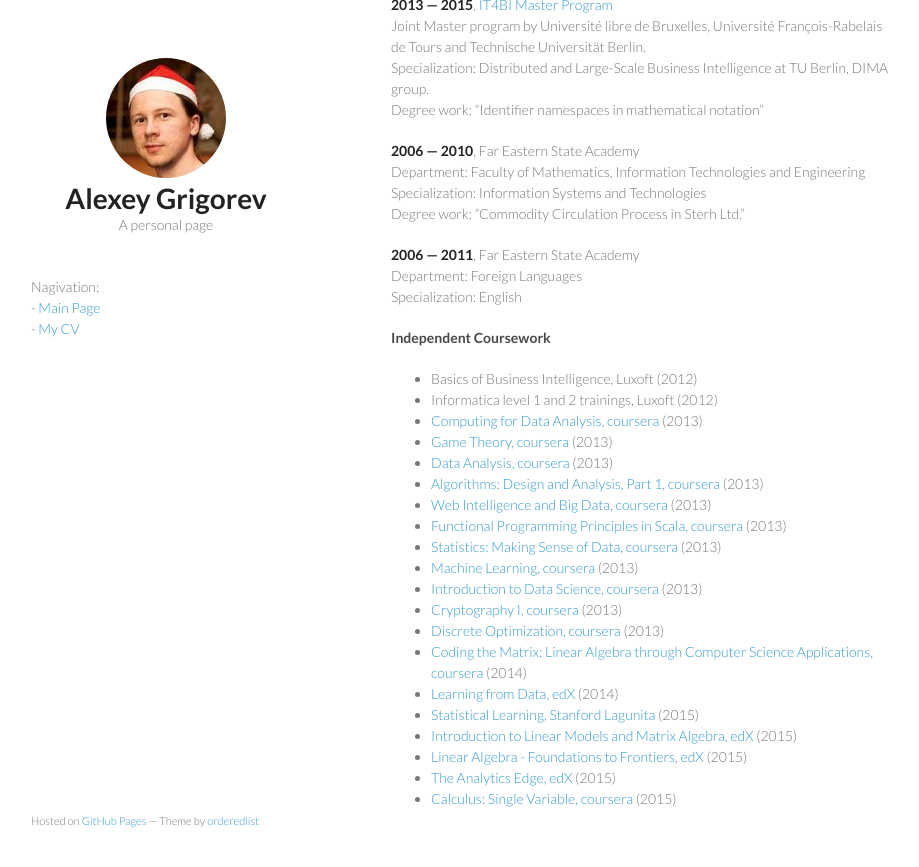
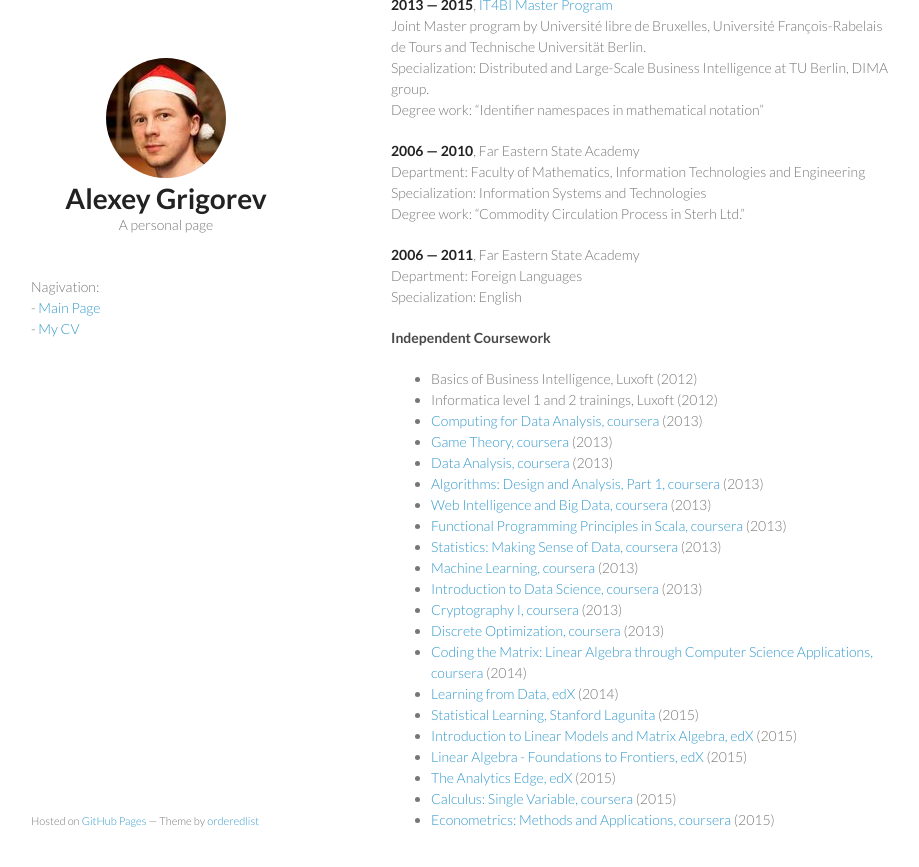
Before and after one commit to alexeygrigorev/alexeygrigorev.github.io, a Jekyll site: the page built from cv.md, in a window 1280 px wide and 900 px high, scrolled down 2679 px. Shown: the top 867 px of the window, without its empty margins (179-1098 px from the left). Built offline with Jekyll 4.4.1, drawn with Linux system fonts in a browser that asks for light colours.

Commit message:
Update cv.md

```diff
--- a/cv.md
+++ b/cv.md
@@ -178,3 +178,4 @@ Specialization: English<br/>
 - [Linear Algebra - Foundations to Frontiers, edX](https://www.edx.org/course/linear-algebra-foundations-frontiers-utaustinx-ut-5-02x) (2015)
 - [The Analytics Edge, edX](https://www.edx.org/course/analytics-edge-mitx-15-071x-0) (2015)
 - [Calculus: Single Variable, coursera](https://www.coursera.org/course/calcsing) (2015)
+- [Econometrics: Methods and Applications, coursera](https://www.coursera.org/learn/erasmus-econometrics) (2015)
```
